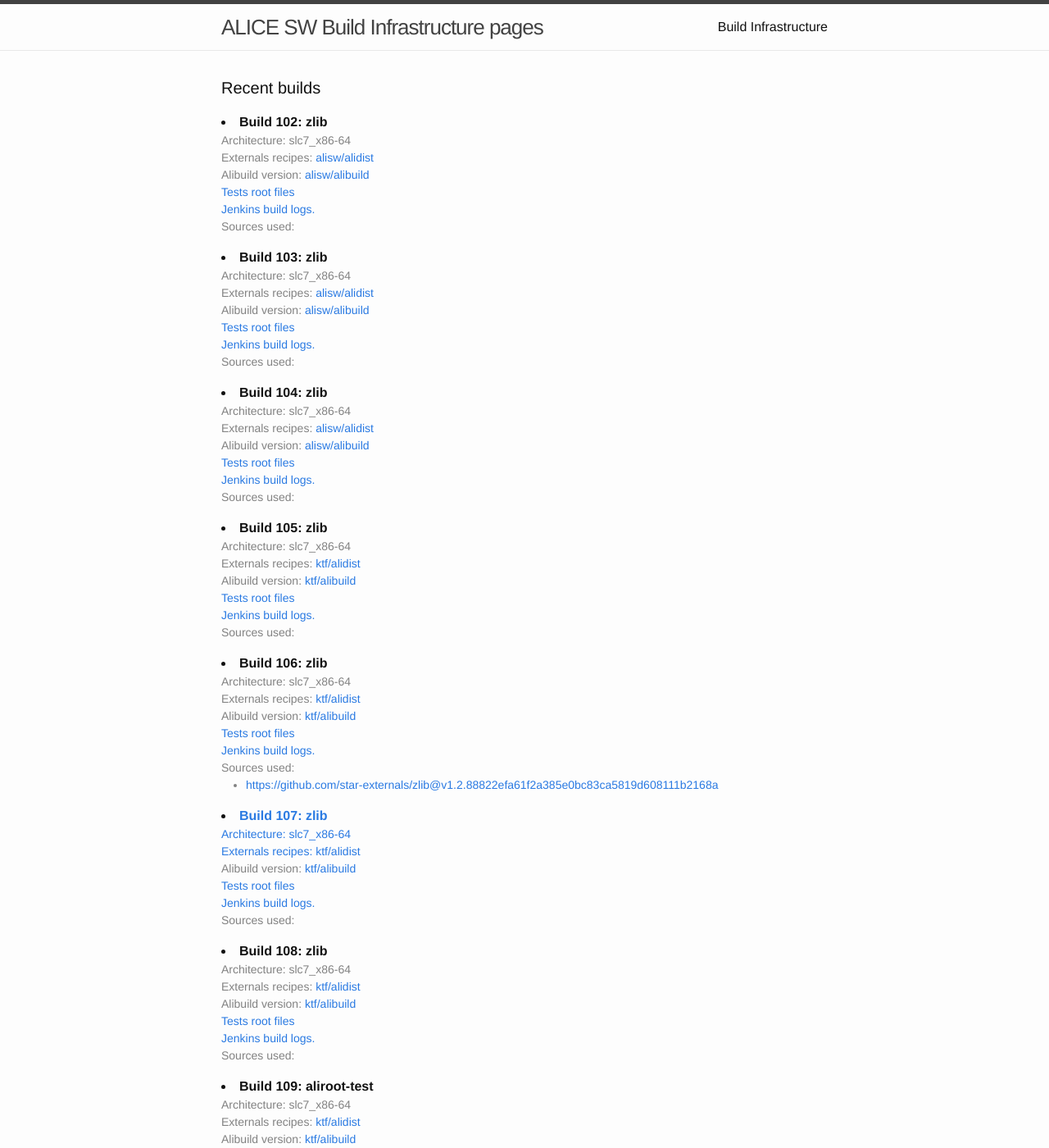
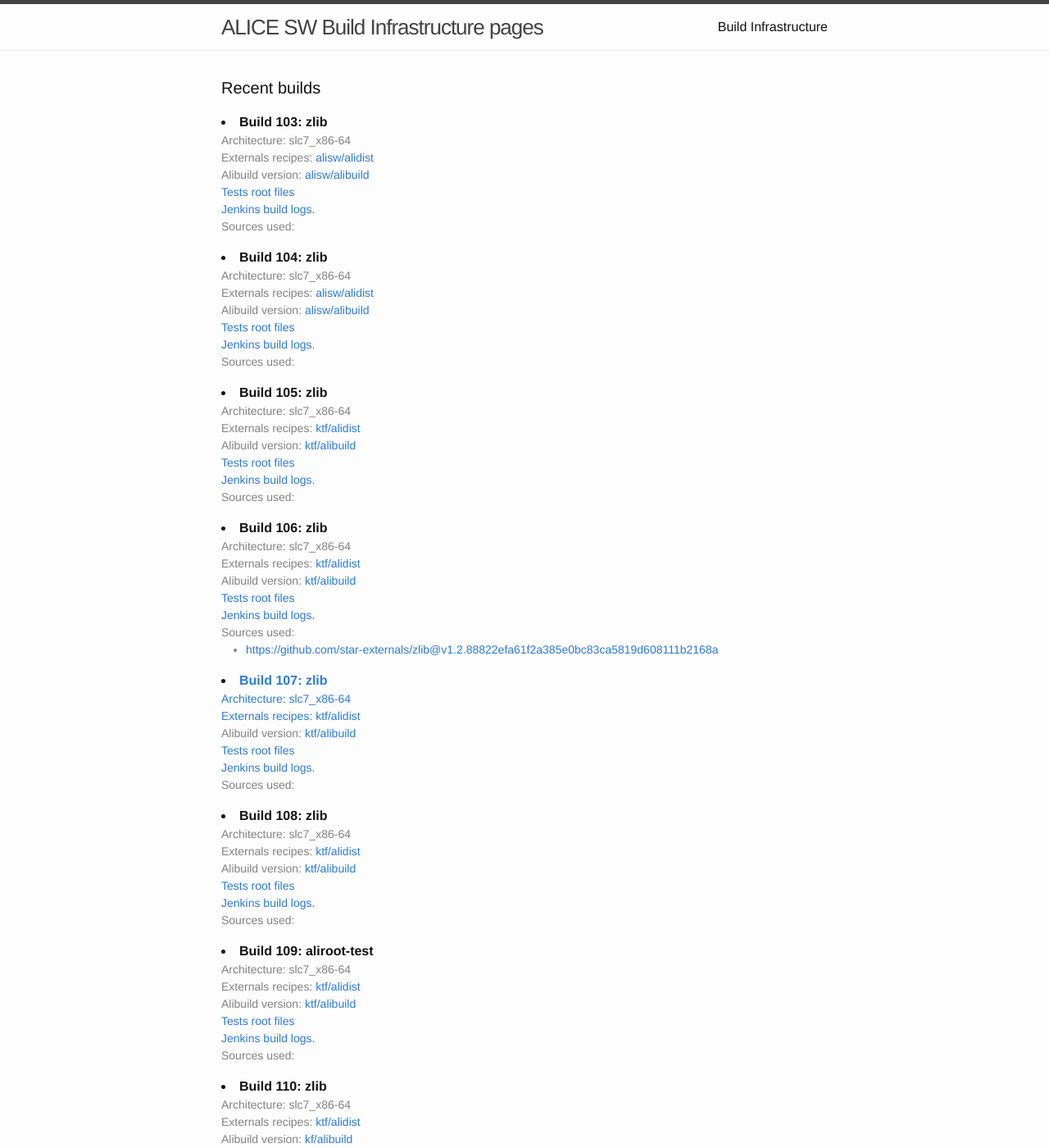
Before and after one commit to alisw/alisw.github.io, a Jekyll site: the page built from index.html, in a window 1280 px wide and 1400 px high. Shown: the whole window at 82% size. Built offline with Jekyll 4.4.1, drawn with Linux system fonts in a browser that asks for light colours; some of the changed text lies outside the part shown.

```diff
--- a/_data/build.yaml
+++ b/_data/build.yaml
@@ -1,3 +1,14 @@
+- alibuild: ktf
+  alidist: ktf
+  architecture: slc7_x86-64
+  jenkins_build_nr: 112
+  package: cmake
+  result: SUCCESS
+  sources:
+    hash: []
+    repo: []
+    tag: []
+  timestamp: 2015-07-10T13:05:50+0200
 - alibuild: ktf
   alidist: ktf
   architecture: slc7_x86-64
@@ -97,14 +108,3 @@
     repo: []
     tag: []
   timestamp: 2015-07-09T16:43:46+0200
-- alibuild: alisw
-  alidist: alisw
-  architecture: slc7_x86-64
-  jenkins_build_nr: 102
-  package: zlib
-  result: SUCCESS
-  sources:
-    hash: []
-    repo: []
-    tag: []
-  timestamp: 2015-07-09T16:42:49+0200
```
